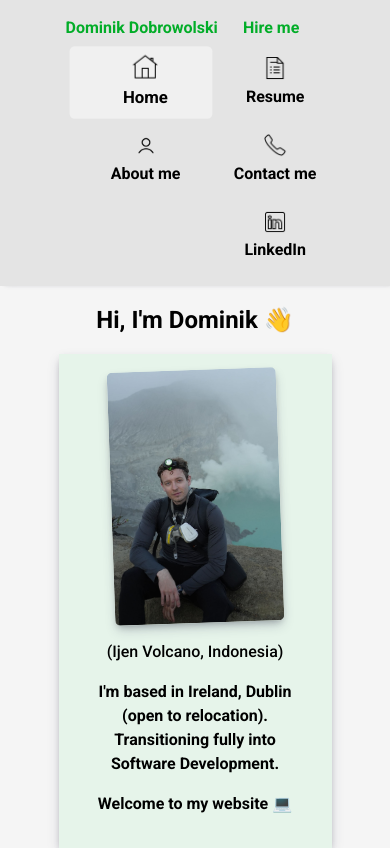
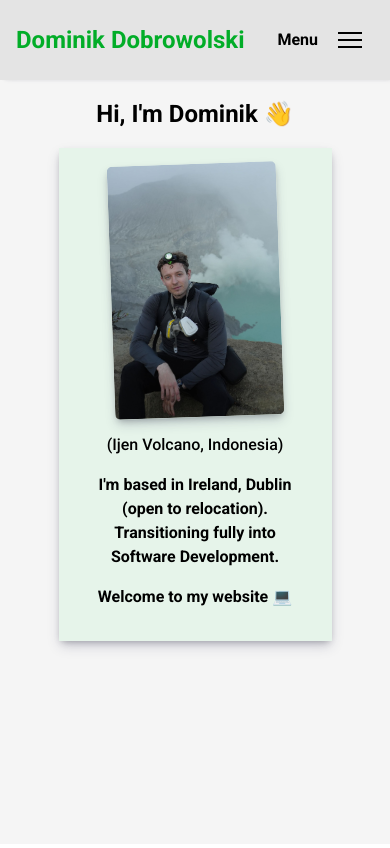
Before and after one commit to MrDomoArigato98/cv, a React (Vite) app: page / in a window 390 px wide. Built offline with nearby package versions, Linux system fonts and the light colour scheme.

Commit message:
Responsive navbar for desktop and mobile

```diff
--- /dev/null
+++ b/src/components/DesktopNavbar.jsx
@@ -0,0 +1,76 @@
+// src/components/Navbar.jsx
+import "../styles/reset.css";
+import "../styles/navbar.css";
+import {useState} from 'react'
+import home from "../assets/home.png";
+import person from "../assets/person.png";
+import page from "../assets/page.png";
+import phone from "../assets/phone.png";
+import linkedin from "../assets/linkedin.png";
+import { NavLink } from "react-router-dom";
+import Hamburger from 'hamburger-react'
+
+export default function Navbar() {
+
+  return (
+    <nav>
+        <div className="nav-section">
+          <h1 className="my-name">Dominik Dobrowolski</h1>
+          <NavLink
+            to="/"
+            end
+            className={({ isActive }) =>
+              "nav-link" + (isActive ? " active" : "")
+            }
+          >
+            <img src={home} className="nav-icon" />
+            <p>Home</p>
+          </NavLink>
+
+          <NavLink
+            to="/about-me"
+            className={({ isActive }) =>
+              "nav-link" + (isActive ? " active" : "")
+            }
+          >
+            <img src={person} className="nav-icon" />
+            <p>About me</p>
+          </NavLink>
+        </div>
+
+        <div className="hire-me nav-links">
+          <h2>Hire me</h2>
+
+          <NavLink
+            to="/resume"
+            className={({ isActive }) =>
+              "nav-link" + (isActive ? " active" : "")
+            }
+          >
+            <img src={page} className="nav-icon" />
+            <p>Resume</p>
+          </NavLink>
+
+          <NavLink
+            to="/contact"
+            className={({ isActive }) =>
+              "nav-link" + (isActive ? " active" : "")
+            }
+          >
+            <img src={phone} className="nav-icon" />
+            <p>Contact me</p>
+          </NavLink>
+
+          <a
+            href="https://www.linkedin.com/in/dominik-dobrowolski/"
+            className="nav-link"
+            target="_blank"
+            rel="noopener noreferrer"
+          >
+            <img src={linkedin} className="nav-icon" />
+            <p>LinkedIn</p>
+          </a>
+        </div>
+    </nav>
+  );
+}
--- /dev/null
+++ b/src/components/MobileNavbar.jsx
@@ -0,0 +1,78 @@
+// src/components/MobileNavbar.jsx
+import { useState } from "react";
+import { NavLink } from "react-router-dom";
+import { Sling as Hamburger } from "hamburger-react";
+import home from "../assets/home.png";
+import person from "../assets/person.png";
+import page from "../assets/page.png";
+import phone from "../assets/phone.png";
+import linkedin from "../assets/linkedin.png";
+
+export default function MobileNavbar() {
+  const [isOpen, setOpen] = useState(false);
+
+  return (
+    <nav className="mobile-navbar">
+      <h1 className="my-name">Dominik Dobrowolski</h1>
+      <div
+        className="menu-toggle"
+        role="button"
+        aria-controls="mobile-menu"
+        aria-expanded={isOpen}
+      >
+        <span className="menu-label" onClick={() => setOpen((prev) => !prev)}>
+          Menu
+        </span>
+        <Hamburger
+          toggled={isOpen}
+          toggle={setOpen}
+          size={24}
+          label="Toggle menu"
+        />
+      </div>
+
+      {isOpen && (
+        <div id="mobile-menu" className="burger-menu ">
+          <NavLink to="/" className="nav-link" onClick={() => setOpen(false)}>
+            <img src={home} className="nav-icon" />
+            Home
+          </NavLink>
+          <NavLink
+            to="/about-me"
+            className="nav-link"
+            onClick={() => setOpen(false)}
+          >
+            <img src={person} className="nav-icon" />
+            About me
+          </NavLink>
+          <NavLink
+            to="/resume"
+            className="nav-link"
+            onClick={() => setOpen(false)}
+          >
+            <img src={page} className="nav-icon" />
+            Resume
+          </NavLink>
+          <NavLink
+            to="/contact"
+            className="nav-link"
+            onClick={() => setOpen(false)}
+          >
+            <img src={phone} className="nav-icon" />
+            Contact me
+          </NavLink>
+          <a
+            href="https://www.linkedin.com/in/dominik-dobrowolski/"
+            className="nav-link"
+            target="_blank"
+            rel="noopener noreferrer"
+            onClick={() => setOpen(false)}
+          >
+            <img src={linkedin} className="nav-icon" />
+            LinkedIn
+          </a>
+        </div>
+      )}
+    </nav>
+  );
+}
--- a/src/components/Navbar.jsx
+++ b/src/components/Navbar.jsx
@@ -1,77 +1,10 @@
 // src/components/Navbar.jsx
-import "../styles/reset.css";
-import "../styles/navbar.css";
-import {useState} from 'react'
-import home from "../assets/home.png";
-import person from "../assets/person.png";
-import page from "../assets/page.png";
-import phone from "../assets/phone.png";
-import linkedin from "../assets/linkedin.png";
-import { NavLink } from "react-router-dom";
+import { useMediaQuery } from "react-responsive";
+import DesktopNavbar from "./DesktopNavbar";
+import MobileNavbar from "./MobileNavbar";
 
 export default function Navbar() {
+  const isMobile = useMediaQuery({ maxWidth: 768 });
 
-  const [menuOpen, setMenuOpen] = useState(false)
-
-  return (
-    <nav>
-        <div className="nav-section">
-          <h1 className="my-name">Dominik Dobrowolski</h1>
-          <NavLink
-            to="/"
-            end
-            className={({ isActive }) =>
-              "nav-link" + (isActive ? " active" : "")
-            }
-          >
-            <img src={home} className="nav-icon" />
-            <p>Home</p>
-          </NavLink>
-
-          <NavLink
-            to="/about-me"
-            className={({ isActive }) =>
-              "nav-link" + (isActive ? " active" : "")
-            }
-          >
-            <img src={person} className="nav-icon" />
-            <p>About me</p>
-          </NavLink>
-        </div>
-
-        <div className="hire-me nav-links">
-          <h2>Hire me</h2>
-
-          <NavLink
-            to="/resume"
-            className={({ isActive }) =>
-              "nav-link" + (isActive ? " active" : "")
-            }
-          >
-            <img src={page} className="nav-icon" />
-            <p>Resume</p>
-          </NavLink>
-
-          <NavLink
-            to="/contact"
-            className={({ isActive }) =>
-              "nav-link" + (isActive ? " active" : "")
-            }
-          >
-            <img src={phone} className="nav-icon" />
-            <p>Contact me</p>
-          </NavLink>
-
-          <a
-            href="https://www.linkedin.com/in/dominik-dobrowolski/"
-            className="nav-link"
-            target="_blank"
-            rel="noopener noreferrer"
-          >
-            <img src={linkedin} className="nav-icon" />
-            <p>LinkedIn</p>
-          </a>
-        </div>
-    </nav>
-  );
+  return isMobile ? <MobileNavbar /> : <DesktopNavbar />;
 }
--- a/src/styles/navbar.css
+++ b/src/styles/navbar.css
@@ -4,14 +4,12 @@ nav {
   background-color: rgb(228, 228, 228);
   box-shadow: rgba(50, 50, 93, 0.15) 4px 0px 6px -2px,
     rgba(0, 0, 0, 0.2) 2px 0px 4px -2px;
-  min-height: 100vh;
+  /* min-height: 100vh; */
   padding: 1em;
-
   width: 100%;
   max-width: 300px;
 }
-.nav-section{
-}
+
 .my-name {
   text-align: center;
   color: #02ad28;
@@ -60,34 +58,72 @@ nav {
   transform: scale(1.05); /* Slight increase */
 }
 
+.nav-link {
+  display: flex;
+  align-items: center;
+  gap: 0.5rem;
+  padding: 1rem;
+  text-decoration: none;
+  color: black;
+}
+.nav-link:hover {
+  background: #f0f0f0;
+  border-radius: 5px;
+}
 
+/* Desktop Layout */
+.desktop-navbar {
+  display: flex;
+  flex-direction: column;
+  background-color: #e4e4e4;
+  padding: 1rem;
+  min-height: 100vh;
+  max-width: 300px;
+}
 
-@media (max-width: 768px) {
-  nav {
-    flex-direction: row;
-    flex-wrap: wrap;
-    justify-content: center;
-    position: relative;
-    max-width: 100%;
-    min-height: auto;
-    padding: 0.5em;
+.menu-toggle {
+  display: flex;
+  align-items: center;
+  cursor: pointer;
+  gap: 0.5rem;
+}
+
+.menu-label {
+  display: flex;
+  flex-direction: row;
+  font-weight: bold;
+  font-size: 1rem;
+}
+.menu-label:hover{
+  cursor: pointer;
+}
+.burger-menu {
+  animation: slideDown 0.3s ease-out;
+  position: absolute;
+  top: 80px; /* adjust based on your layout */
+  right: 0;
+  background-color: rgb(228, 228, 228);
+  z-index: 2;
+}
+
+@keyframes slideDown {
+  from {
+    opacity: 0;
+    transform: translateY(-5%);
   }
-
-  .nav-link {
-    margin: 0.5em;
-    flex-direction: column;
-    align-items: center;
-  }
-
-  .nav-icon {
-    margin-right: 0;
-    margin-bottom: 0.3em;
-  }
-
-  .my-name,
-  .hire-me > h2 {
-    font-size: 1em;
-    margin: 0.5em auto;
-    text-align: center;
+  to {
+    opacity: 1;
+    transform: translateY(0);
   }
 }
+
+.mobile-navbar {
+    display: flex;
+    flex-direction: row;
+    justify-content: space-between;
+    align-items: center;
+    min-width: 100%;
+  }
+@media (max-width: 768px) {
+
+}
```
